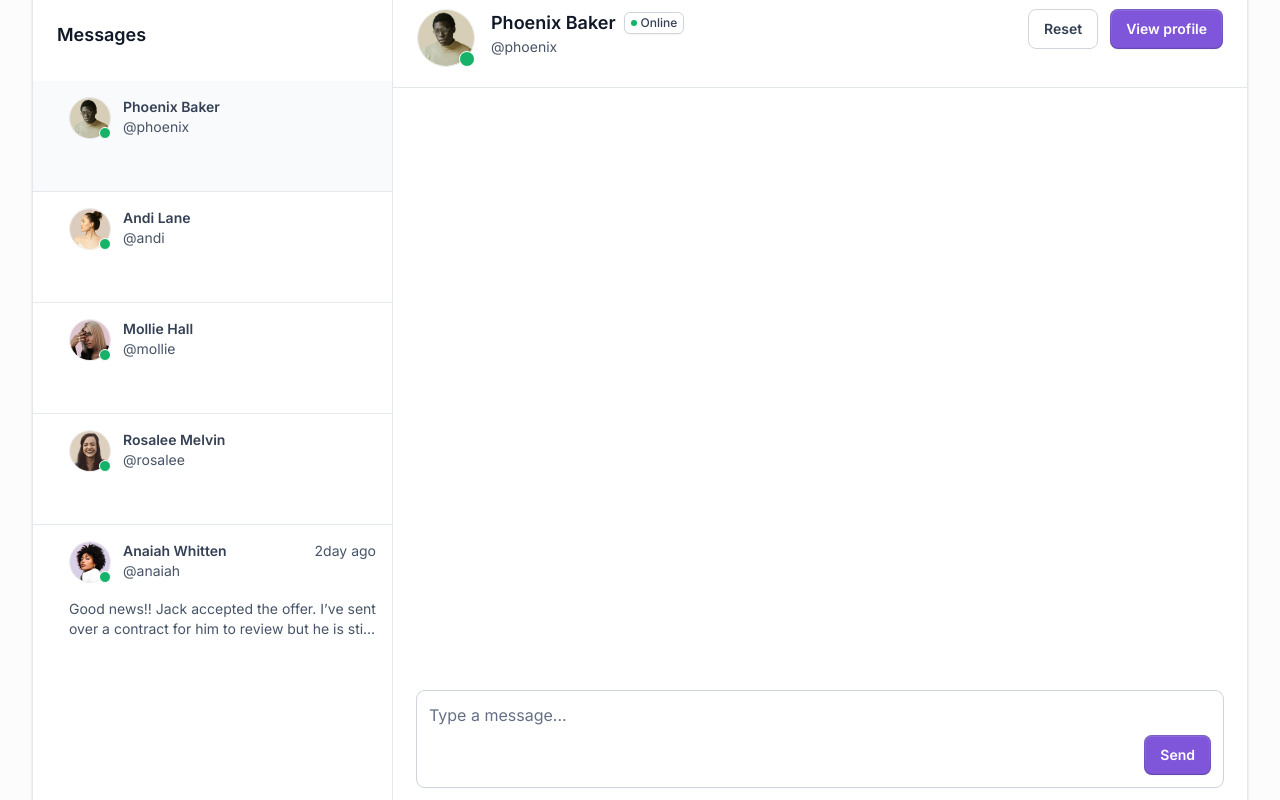
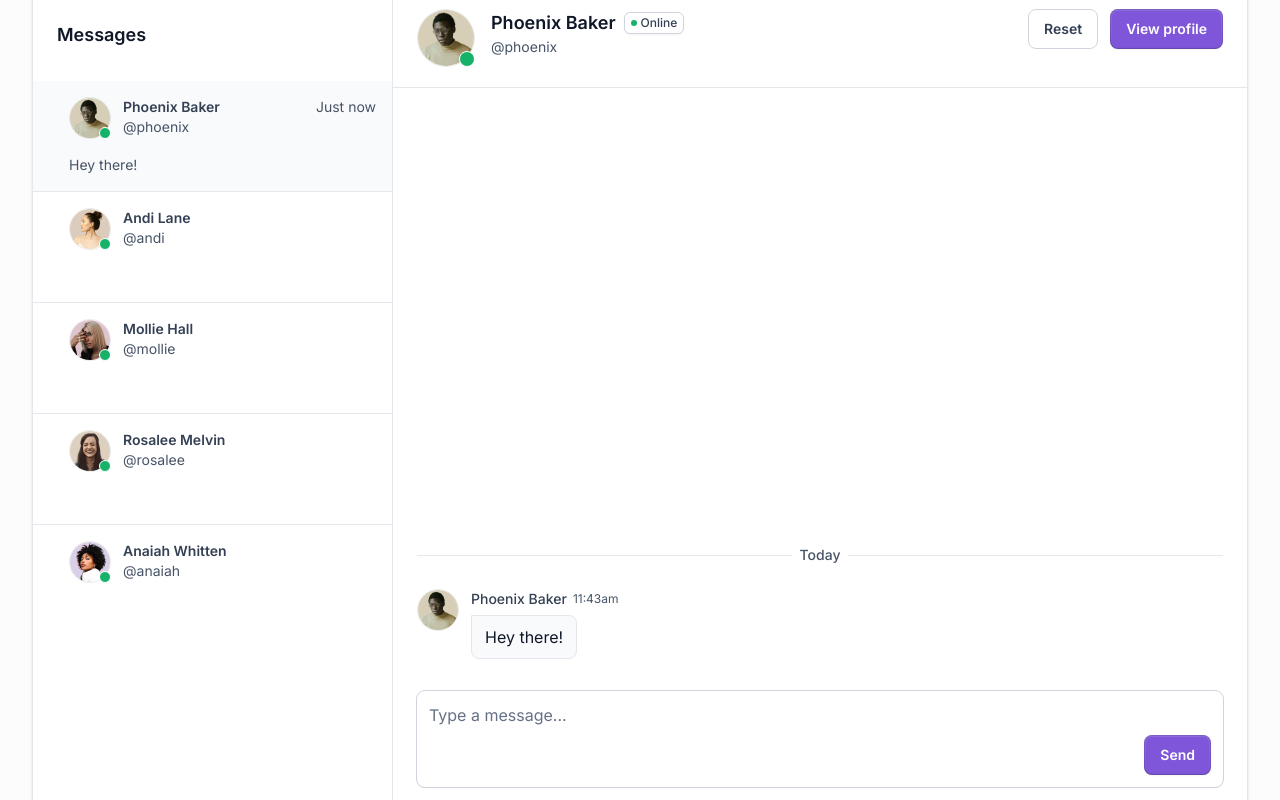
Before and after one commit to davidzwfu/ai-messenger, a Next.js app: page /messages/1 in a window 1280 px wide. Built offline with nearby package versions, Linux system fonts and the light colour scheme.

Commit message:
Update conversations.ts

```diff
--- a/src/app/_data/conversations.ts
+++ b/src/app/_data/conversations.ts
@@ -2,7 +2,13 @@ export const conversationsData: Record<string, any> = {
   1: {
     unreadCount: 0,
     isTyping: false,
-    messages: [],
+    messages: [
+      {
+        self: false,
+        content: 'Hey there!',
+        sentAt: Date.now(),
+      }
+    ],
   },
   2: {
     unreadCount: 0,
@@ -23,12 +29,6 @@ export const conversationsData: Record<string, any> = {
   5: {
     unreadCount: 0,
     isTyping: false,
-    messages: [
-      {
-        self: false,
-        content: 'Good news!! Jack accepted the offer. I’ve sent over a contract for him to review but he is still looking over the details.',
-        sentAt: 1719584800000,
-      }
-    ],
+    messages: [],
   },
 }
```
